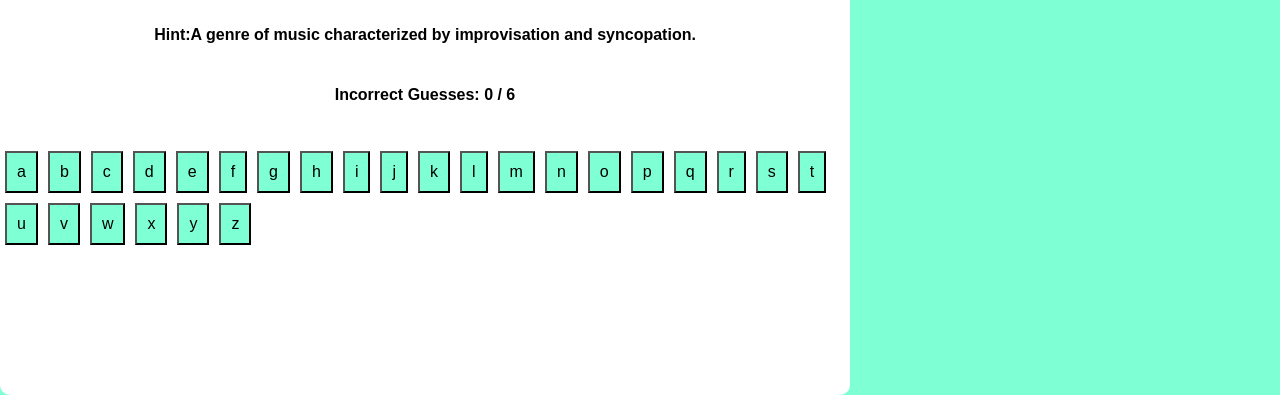
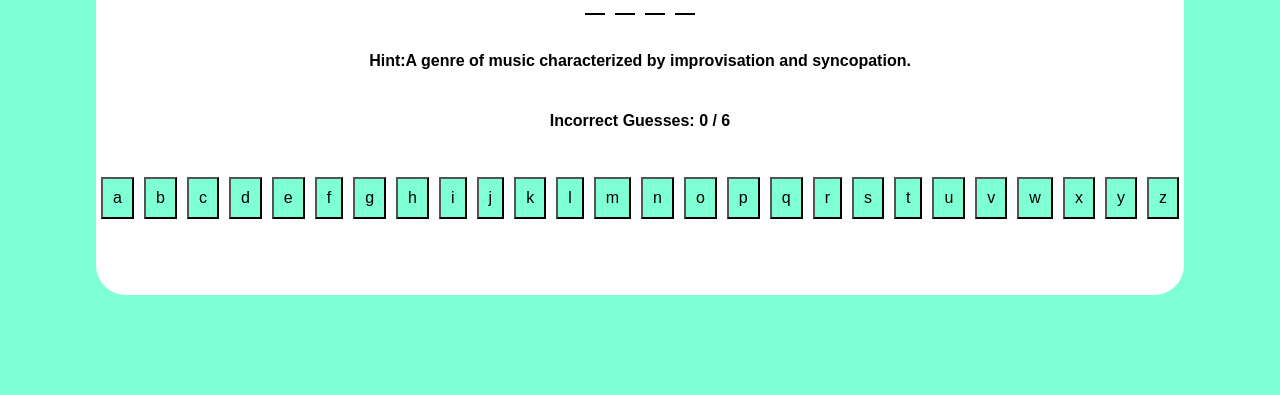
Before and after one commit to 2DFGBUG/hangman-0, a plain HTML site: page index.html in a window 1280 px wide. Shown: the part 405-800 px from the top of the page. Drawn offline with Linux system fonts and the light colour scheme.

Commit message:
Update style.css

```diff
--- a/style.css
+++ b/style.css
@@ -2,17 +2,21 @@
     margin: 0;
     font-family: Arial, Helvetica, sans-serif;
     background-color: aquamarine;
+    display: flex;
+    justify-content: center;
+    align-items: center;
 }
 
 .game-container {
     display: flex;
     justify-content: center;
     align-items: center;
-    height: 100vh;
+    height: 75vh;
     flex-direction: column;
     background-color: white;
-    width: 850px;
-    border-radius: 10px;
+    width: 1150px;
+    border-radius: 30px;
+    margin: 100px;
 }
 
 .hangman-box img{
@@ -35,6 +39,9 @@
 
 .keyboard {
     margin-top: 20px;
+    display: flex;
+    justify-content: center;
+    align-items: center;
 }
 
 .keyboard button{
@@ -43,4 +50,5 @@
     font-size: 16px;
     cursor: pointer;
     background-color: aquamarine;
+
 }
```
